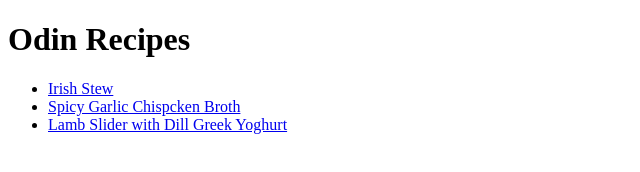
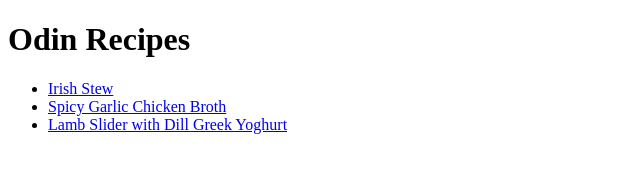
Before and after one commit to LouisMoncrieff/odin-recipes, a plain HTML site: page index.html in a window 1280 px wide. Shown: the full height of the page, 0-640 px from the left. Drawn offline with Linux system fonts and the light colour scheme.

Commit message:
fix spelling error

```diff
--- a/index.html
+++ b/index.html
@@ -9,7 +9,7 @@
         <h1>Odin Recipes</h1>
         <ul>
             <li><a href="recipes/irish-stew.html">Irish Stew</a></li>
-            <li><a href="recipes/spicy-garlic-chicken-broth.html">Spicy Garlic Chispcken Broth</a></li>
+            <li><a href="recipes/spicy-garlic-chicken-broth.html">Spicy Garlic Chicken Broth</a></li>
             <li><a href="recipes/lamb-sliders-with-dill-greek-yoghurt.html">Lamb Slider with Dill Greek Yoghurt</a></li>
 
         </ul>
```
